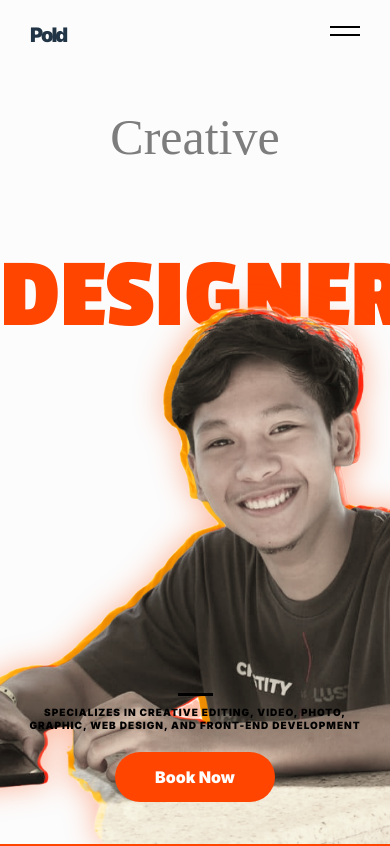
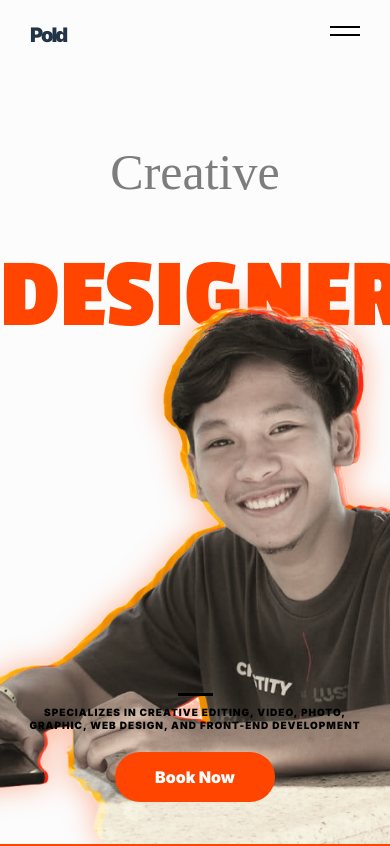
Before and after one commit to TumulakAlexis/Online-Web-Portfolio, a React (Vite) app: page / in a window 390 px wide. Shown: the top 846 px of the page. Built offline with nearby package versions, Linux system fonts and the light colour scheme; a web font is replaced by a local one.

Commit message:
para najud sa iphone

```diff
--- a/src/components/section1.css
+++ b/src/components/section1.css
@@ -248,7 +248,7 @@
 
   .s1-text-script {
     font-size: 50px;
-    margin-top: 100px;
+    margin-top: 135px;
   }
 
   .s1-subject {
```
